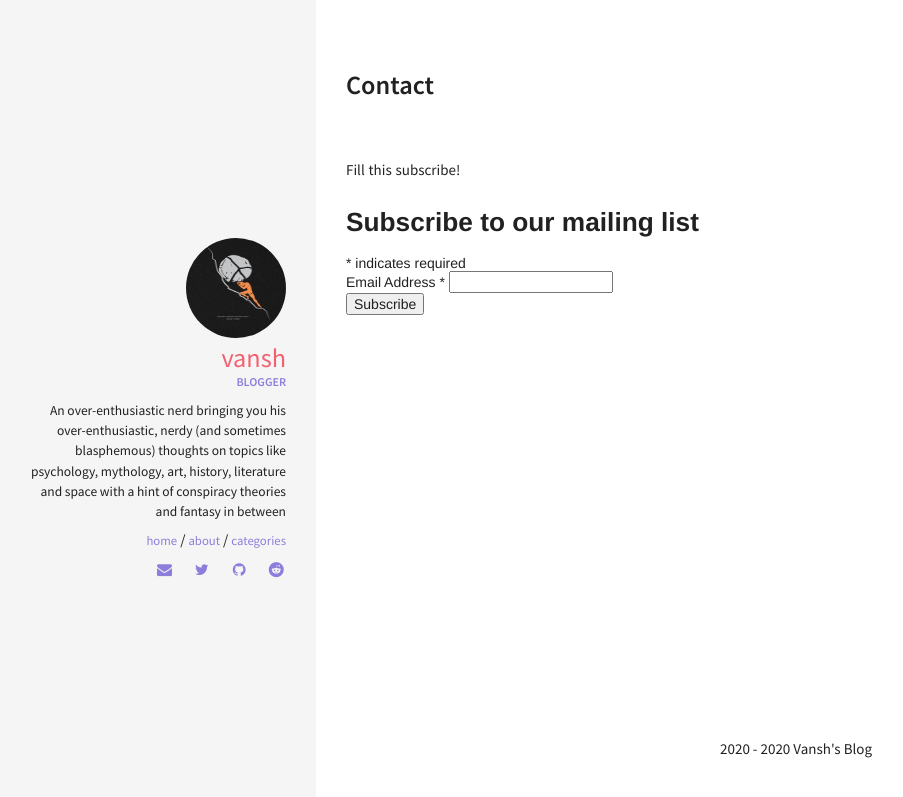
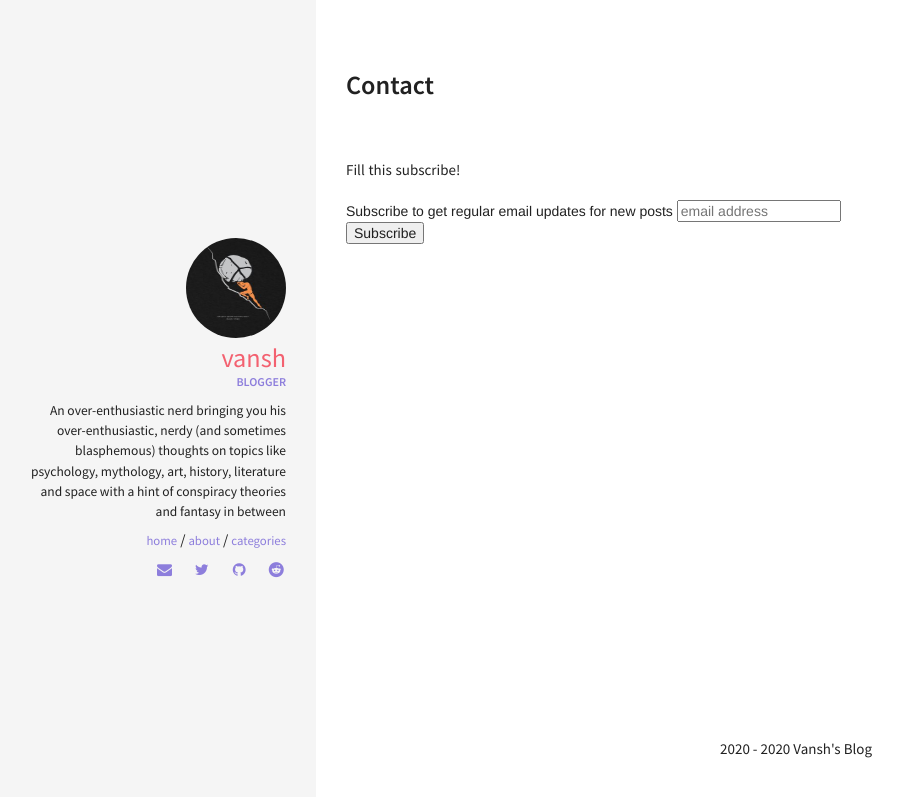
Before and after one commit to Vansh921/Website, a Jekyll site: the page built from contact.md, in a window 1280 px wide. Shown: the top 797 px of the page, without its empty margins (4-907 px from the left). Built offline with Jekyll 4.4.1, drawn with Linux system fonts in a browser that asks for light colours; comment, search, counter and statistics services are not loaded.

Commit message:
Update contact.md

```diff
--- a/contact.md
+++ b/contact.md
@@ -5,31 +5,23 @@ title: Contact
 
 Fill this subscribe!
 
-<!-- Begin MailChimp Signup Form -->
-<link href="//cdn-images.mailchimp.com/embedcode/classic-10_7.css" rel="stylesheet" type="text/css">
+<!-- Begin Mailchimp Signup Form -->
+<link href="//cdn-images.mailchimp.com/embedcode/horizontal-slim-10_7.css" rel="stylesheet" type="text/css">
 <style type="text/css">
-    #mc_embed_signup{background:#fff; clear:left; font:14px Helvetica,Arial,sans-serif; }
-    /* Add your own MailChimp form style overrides in your site stylesheet or in this style block.
-       We recommend moving this block and the preceding CSS link to the HEAD of your HTML file. */
+	#mc_embed_signup{background:#fff; clear:left; font:14px Helvetica,Arial,sans-serif; width:100%;}
+	/* Add your own Mailchimp form style overrides in your site stylesheet or in this style block.
+	   We recommend moving this block and the preceding CSS link to the HEAD of your HTML file. */
 </style>
 <div id="mc_embed_signup">
-<form action="//redgadgets.us10.list-manage.com/subscribe/post?u=210acce5db69d3d4a04b0e25d&amp;id=a268d63442" method="post" id="mc-embedded-subscribe-form" name="mc-embedded-subscribe-form" class="validate" target="_blank" novalidate>
+<form action="https://mythsandmuses.us10.list-manage.com/subscribe/post?u=6df40a34a15c80913dc03e1a8&amp;id=6c5b854451" method="post" id="mc-embedded-subscribe-form" name="mc-embedded-subscribe-form" class="validate" target="_blank" novalidate>
     <div id="mc_embed_signup_scroll">
-    <h2>Subscribe to our mailing list</h2>
-<div class="indicates-required"><span class="asterisk">*</span> indicates required</div>
-<div class="mc-field-group">
-    <label for="mce-EMAIL">Email Address  <span class="asterisk">*</span>
-</label>
-    <input type="email" value="" name="EMAIL" class="required email" id="mce-EMAIL">
-</div>
-    <div id="mce-responses" class="clear">
-        <div class="response" id="mce-error-response" style="display:none"></div>
-        <div class="response" id="mce-success-response" style="display:none"></div>
-    </div>    <!-- real people should not fill this in and expect good things - do not remove this or risk form bot signups-->
-    <div style="position: absolute; left: -5000px;" aria-hidden="true"><input type="text" name="b_210acce5db69d3d4a04b0e25d_a268d63442" tabindex="-1" value=""></div>
+	<label for="mce-EMAIL">Subscribe to get regular email updates for new posts</label>
+	<input type="email" value="" name="EMAIL" class="email" id="mce-EMAIL" placeholder="email address" required>
+    <!-- real people should not fill this in and expect good things - do not remove this or risk form bot signups-->
+    <div style="position: absolute; left: -5000px;" aria-hidden="true"><input type="text" name="b_6df40a34a15c80913dc03e1a8_6c5b854451" tabindex="-1" value=""></div>
     <div class="clear"><input type="submit" value="Subscribe" name="subscribe" id="mc-embedded-subscribe" class="button"></div>
     </div>
 </form>
 </div>
-<script type='text/javascript' src='//s3.amazonaws.com/downloads.mailchimp.com/js/mc-validate.js'></script><script type='text/javascript'>(function($) {window.fnames = new Array(); window.ftypes = new Array();fnames[0]='EMAIL';ftypes[0]='email';fnames[1]='FNAME';ftypes[1]='text';fnames[2]='LNAME';ftypes[2]='text';}(jQuery));var $mcj = jQuery.noConflict(true);</script>
+
 <!--End mc_embed_signup-->
```
